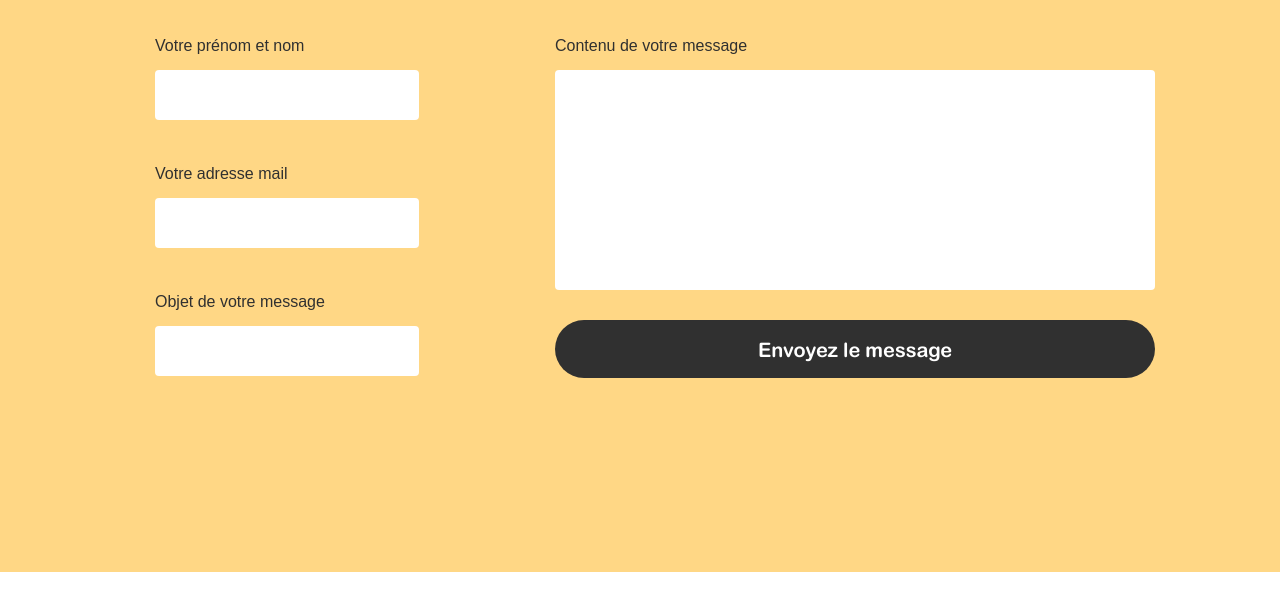
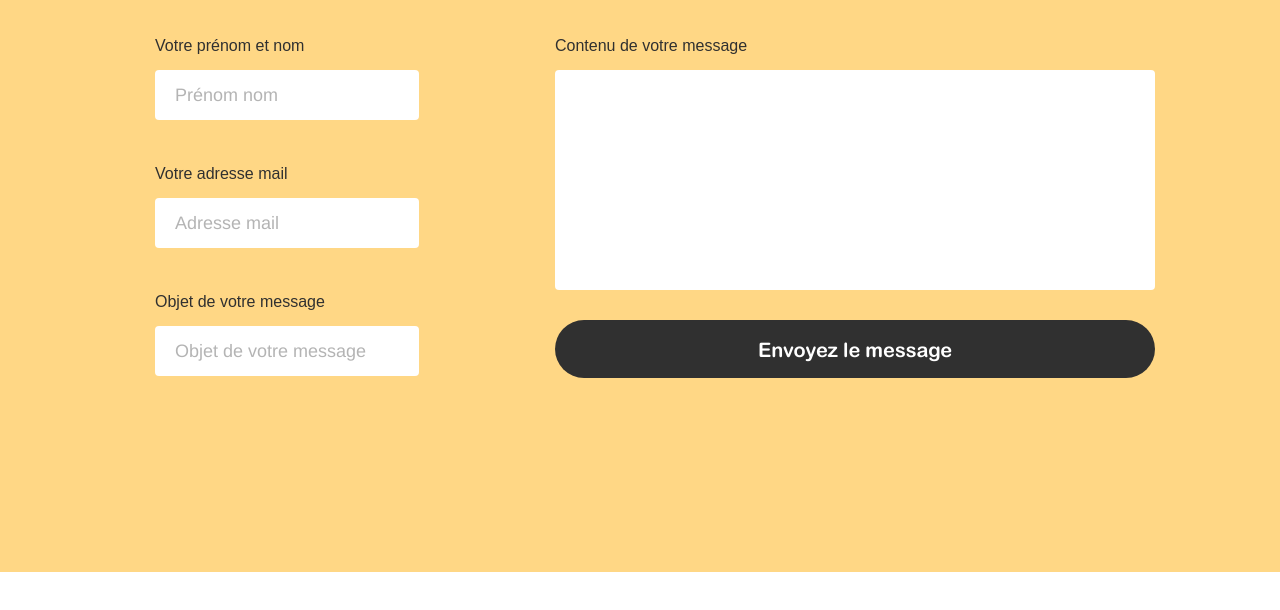
Before and after one commit to fannywho/hetic-nno, a website: page app/teachers.html in a window 1280 px wide. Shown: the part 178-788 px from the top of the page. Drawn offline with nearby package versions, Linux system fonts and the light colour scheme; files that its build step writes are made by us from their sources; a web font is replaced by a local one.

Commit message:
fix(common)forget placeholders into the teachers page input

```diff
--- a/app/teachers.html
+++ b/app/teachers.html
@@ -19,11 +19,11 @@
             <div class="contact-form__container">
                 <div class="contact-form__primary">
                     <label for="name" class="contact-form__label">Votre prénom et nom</label>
-                    <input id="name" class="contact-form__input">
+                    <input id="name" class="contact-form__input" placeholder="Prénom nom">
                     <label for="email" class="contact-form__label">Votre adresse mail</label>
-                    <input id="email" class="contact-form__input">
+                    <input id="email" class="contact-form__input" placeholder="Adresse mail">
                     <label for="object" class="contact-form__label">Objet de votre message</label>
-                    <input id="object" class="contact-form__input">
+                    <input id="object" class="contact-form__input" placeholder="Objet de votre message">
                 </div>
                 <div class="contact-form__secondary">
                     <label for="message" class="contact-form__label">Contenu de votre message</label>
```
Also changed, not shown: app/index.html (+1 -1 lines).
